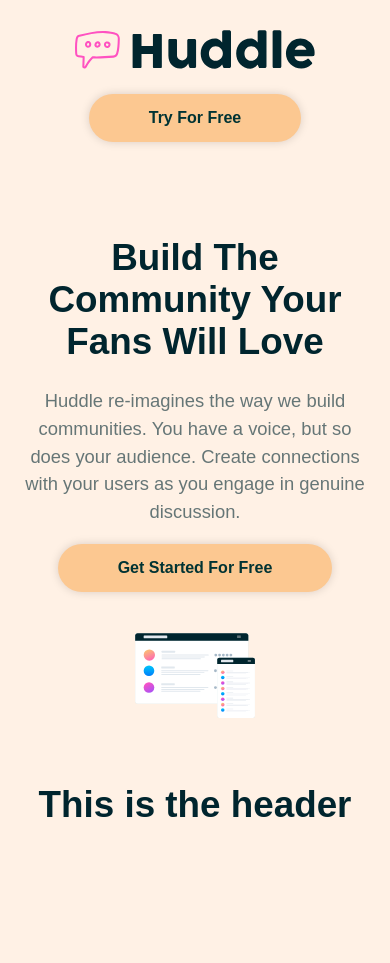
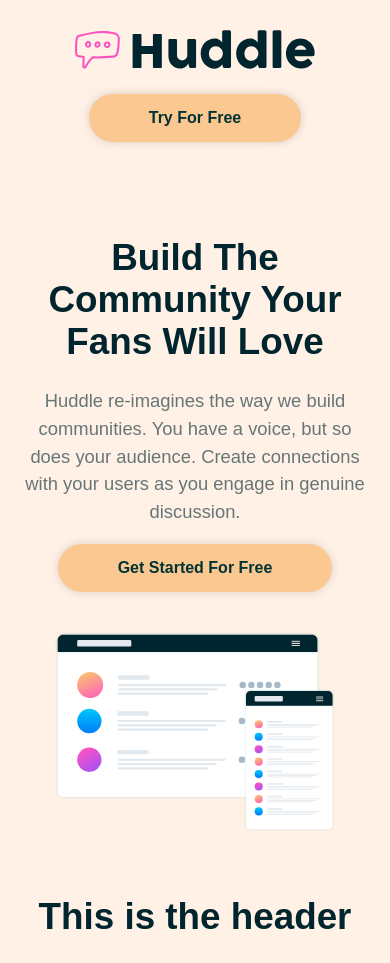
Before and after one commit to RhonnieAl/styled-components-project, a React (Create React App) app: page / in a window 390 px wide. Before the commit the page ends 850 px from the top, so only its background shows below. Built offline with nearby package versions, Linux system fonts and the light colour scheme.

Commit message:
Adjust the Hero image size on mobile

```diff
--- a/src/components/styles/Header.styled.ts
+++ b/src/components/styles/Header.styled.ts
@@ -40,5 +40,7 @@
   // then the Hero image will be spaced from the rest of the text by...
   @media (max-width: ${({ theme }) => theme.mobile}) {
     margin: 40px 0 40px;
+    width: 100%;
+    max-width: 80%;
   }
 `;
```
